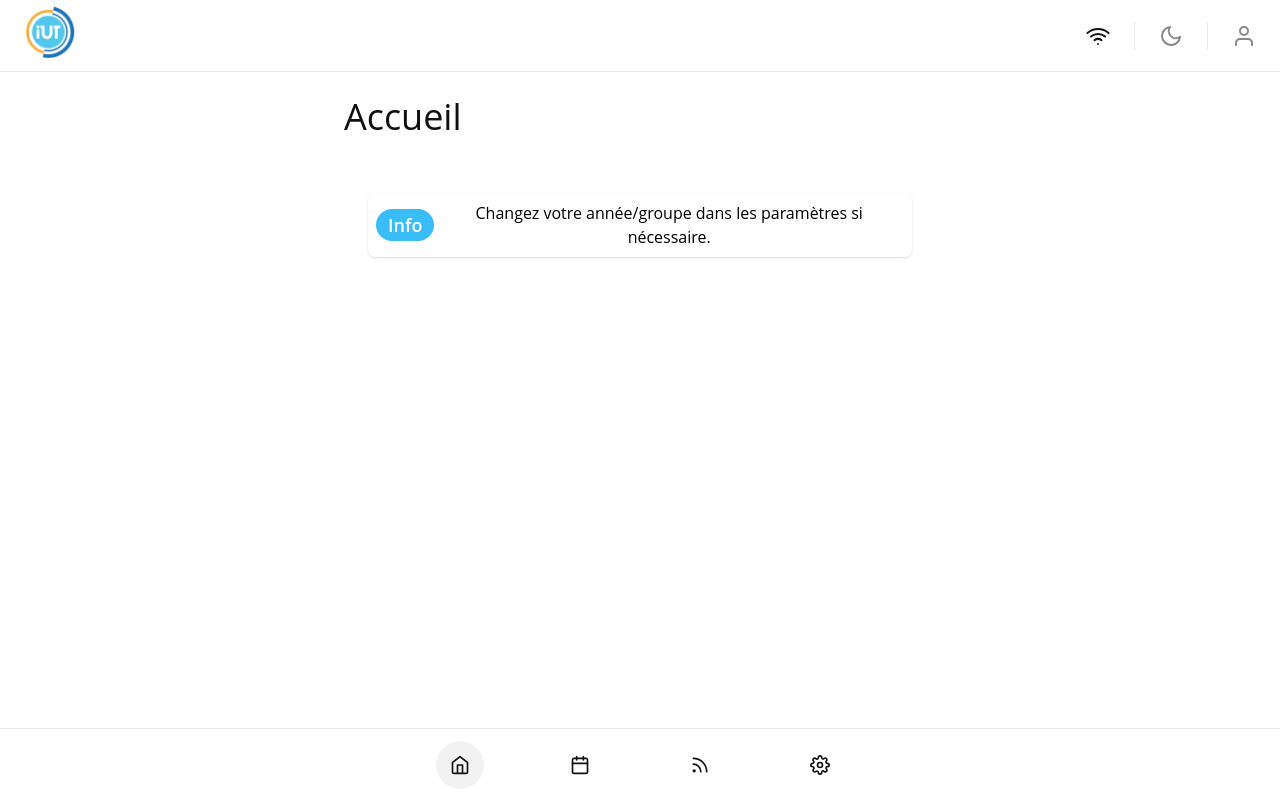
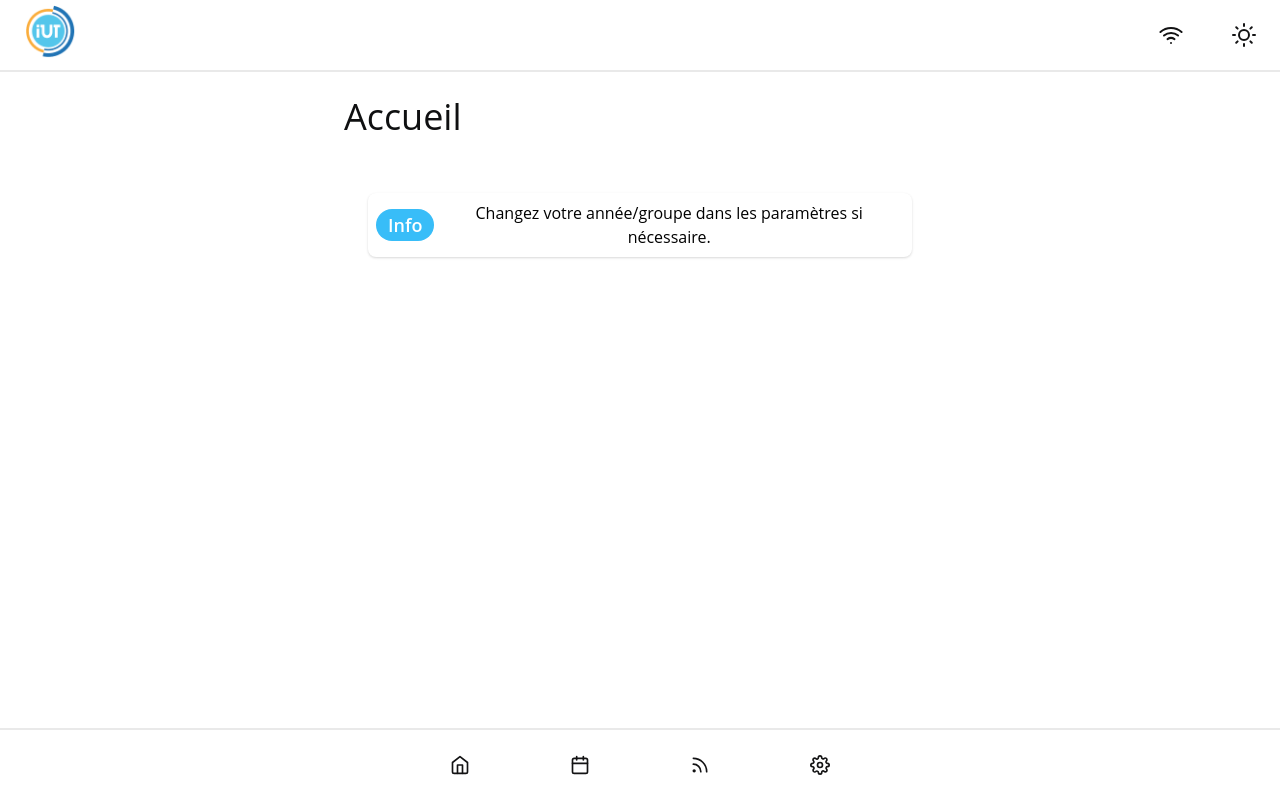
Before and after one commit to thomas-cardon/pwa-ecrans-connectes, a Next.js app: page / in a window 1280 px wide. Built offline with nearby package versions, Linux system fonts and the light colour scheme.

Commit message:
New dark theme?

```diff
--- a/src/components/appbar.tsx
+++ b/src/components/appbar.tsx
@@ -1,13 +1,34 @@
 import Brand from './brand'
-
+import { useState, useEffect } from 'react'
 import { useOnlineStatus } from '../utils/online'
-import { Wifi, WifiOff, User, Moon } from 'react-feather'
+import { Wifi, WifiOff, User, Moon, Sun } from 'react-feather'
 
 const Header = () => {
   const isOnline = useOnlineStatus()
+  const [mode, setMode] = useState('light');
+
+
+  const onSelectMode = (mode: string) => {
+    setMode(mode)
+    if (mode === 'dark') document.documentElement.classList.add('dark')
+    else document.documentElement.classList.remove('dark')
+  }
+
+  useEffect(() => {
+    // Add listener to update styles
+    window.matchMedia('(prefers-color-scheme: dark)').addEventListener('change', e => onSelectMode(e.matches ? 'dark' : 'light'));
+
+    // Setup dark/light mode for the first time
+    onSelectMode(window.matchMedia('(prefers-color-scheme: dark)').matches ? 'dark' : 'light')
+
+    // Remove listener
+    return () => {
+      window.matchMedia('(prefers-color-scheme: dark)').removeEventListener('change', () => {});
+    }
+  }, []);
 
   return (
-    <header className="bg-white dark:bg-gray-500">
+    <header className="bg-white border-b-2 border-gray-100 dark:border-opacity-25 dark:bg-purple-500">
       <Brand />
 
       <div style={{ flex: 1 }} />
@@ -15,18 +36,13 @@ const Header = () => {
       <nav>
         {isOnline ? <Wifi /> : <WifiOff />}
         <div className='divider' />
-        <Moon className="opacity-50" />
-        <div className='divider' />
-        <User className="opacity-50" />
-      </nav>
-
-      <style jsx>{`
+        {mode === 'dark' ? <Moon className="transition-all cursor-pointer hover:opacity-50" onClick={() => onSelectMode('light')} /> : <Sun className="transition-all cursor-pointer hover:opacity-50" onClick={() => onSelectMode('dark')} />}      </nav>
+      <style jsx global>{`
         header {
           padding: 0 var(--gap);
           padding-top: env(safe-area-inset-top);
           width: 100%;
           height: calc(env(safe-area-inset-top) + 72px);
-          border-bottom: 1px solid var(--divider);
           display: flex;
           align-items: center;
           z-index: 10;
--- a/src/components/bottom-nav.tsx
+++ b/src/components/bottom-nav.tsx
@@ -29,14 +29,14 @@ const BottomNav = () => {
   const { pathname } = useRouter()
 
   return (
-    <nav className="bg-white dark:bg-gray-500">
+    <nav className="bg-white border-t-2 border-gray-100 dark:bg-purple-500 dark:border-opacity-25">
       <div>
-        {links.map((link) => (
+        {links.map(link => (
           <Link href={link.href} key={link.title}>
             <a
               title={link.title}
               aria-label={link.title}
-              className={pathname === link.href ? 'active transition-all' : 'transition-all'}
+              className={pathname === link.href ? 'active transition-all dark:text-white' : 'transition-all dark:text-white'}
             >
               {link.icon}
             </a>
@@ -54,8 +54,6 @@ const BottomNav = () => {
           justify-content: center;
           position: fixed;
           bottom: 0;
-
-          border-top: 1px solid var(--divider);
         }
 
         nav > div {
@@ -88,17 +86,11 @@ const BottomNav = () => {
           background: rgba(255, 255, 255, 0.05);
         }
 
-        @media (prefers-color-scheme: light) {
-          .active,
-          nav a:active,
-          nav a:focus,
-          nav a:hover {
-            background: rgba(0, 0, 0, 0.05);
-          }
-        }
-
-        nav a.active {
-          color: var(--accent);
+        body.dark .active,
+        body.dark nav a:active,
+        body.dark nav a:focus,
+        body.dark nav a:hover {
+          background: rgba(0, 0, 0, 0.05);
         }
       `}</style>
     </nav>
--- a/src/components/brand.tsx
+++ b/src/components/brand.tsx
@@ -5,7 +5,7 @@ import profilePic from '../../public/images/brand.png'
 
 const Brand = () => (
   <Link href='/'>
-    <a>
+    <a className="d-block">
       <Image
         src={process.env.brand || profilePic}
         alt='IUT'
@@ -13,32 +13,6 @@ const Brand = () => (
         width='54'
         height='54'
       />
-
-      <style jsx>{`
-        a {
-          position: absolute;
-          z-index: 3;
-        }
-
-        h1 {
-          color: var(--text);
-          padding-right: var(--gap-small);
-          width: 100%;
-          line-height: 32px;
-          font-size: 18px;
-          font-weight: 500;
-          letter-spacing: 0.0035em;
-          background: var(--base);
-          transition: var(--transition-colors);
-        }
-
-        h1 span {
-          color: var(--text);
-          position: relative;
-          bottom: 0;
-          left: 0;
-        }
-      `}</style>
     </a>
   </Link>
 )
--- a/src/components/page.tsx
+++ b/src/components/page.tsx
@@ -18,7 +18,7 @@ const Page = ({ title, showButtons, subtitle, children }: Props) => {
 
     <Appbar />
 
-    <main className="dark:bg-gray-500">
+    <main className="dark:bg-purple-500">
       <Title showButtons={showButtons} subtitle={subtitle}>{title}</Title>
       {children}
     </main>
--- a/src/components/schedule.tsx
+++ b/src/components/schedule.tsx
@@ -59,7 +59,7 @@ const Schedule = ({ data } : Props) => {
                 </div>
                 {courses.map((course, j) =>
                     <div className="py-6" key={i + '-' + j}>
-                        <div className="p-4 shadow-xl sm:p-6 dark:bg-gray-800 rounded-xl">
+                        <div className="p-4 shadow-xl sm:p-6 dark:bg-purple-700 rounded-xl">
                             <div className="flex flex-row justify-between align-center">
                                 <div className="flex flex-col">
                                     <h2 className="text-3xl font-light text-gray-800 dark:text-white">{course.label.replace(/\*/g, '').replace('(INFO)', '').replace(/TD G.*/g, '').trim()}</h2>
@@ -76,14 +76,14 @@ const Schedule = ({ data } : Props) => {
 
                             <div className="flex flex-col items-center justify-center">
 
-                                <div className="relative w-full h-32 p-4 mt-4 bg-center bg-cover rounded-lg shadow-xl bg-gradient-to-r from-indigo-50 to-indigo-100 dark:from-gray-300 dark:to-gray-400">
+                                <div className="relative w-full h-32 p-4 mt-4 bg-center bg-cover rounded-lg shadow-xl bg-gradient-to-r from-indigo-50 to-indigo-100 dark:from-gold-200 dark:to-gold-300">
                                     <div className="absolute inset-0 bg-opacity-50 rounded-lg backdrop-filter backdrop-blur-md"></div>
                                     <div className="relative flex items-center justify-center w-full h-full px-4 sm:px-6 lg:px-4">
                                         <div>
-                                            <h3 className="text-lg text-center text-gray-700 dark:text-white">
+                                            <h3 className="text-lg text-center text-gray-700">
                                                 Ce cours est de:
                                             </h3>
-                                            <h3 className="mt-2 text-3xl font-bold text-center text-gray-700 dark:text-white">
+                                            <h3 className="mt-2 text-3xl font-bold text-center text-gray-700">
                                                 {course.start.toLocaleTimeString(navigator.language, { hour: '2-digit', minute: '2-digit' })} à {course.end.toLocaleTimeString(navigator.language, { hour: '2-digit', minute: '2-digit' })}
                                             </h3>
                                         </div>
--- a/src/components/title.tsx
+++ b/src/components/title.tsx
@@ -24,7 +24,7 @@ const Title = ({ showButtons, subtitle, children }) => {
     <Section>
       <div className="lg:flex lg:items-center lg:justify-between">
         <div className="flex-1 min-w-0">
-          <h2 className="text-4xl text-gray-900 leading-12 font-display dark:text-white sm:truncate">
+          <h2 className="text-4xl text-gray-900 leading-12 font-display dark:text-gold-400 dark:font-semibold sm:truncate">
             {children}
           </h2>
           {subtitle}
--- a/src/pages/_document.tsx
+++ b/src/pages/_document.tsx
@@ -16,7 +16,7 @@ class MyDocument extends Document {
     return (
       <Html lang='fr'>
         <Head />
-        <body className="text-gray-800 dark:text-white dark:bg-gray-500">
+        <body className="text-gray-800 dark:text-white dark:bg-purple-500">
           <Main />
           <NextScript />
         </body>
--- a/src/styles/global.css
+++ b/src/styles/global.css
@@ -17,14 +17,6 @@
   --gap-small: 0.75rem;
   --gap: 1.5rem;
   --gap-large: 3rem;
-
-  --divider: #2d2e31;
-}
-
-@media (prefers-color-scheme: light) {
-  body {
-      --divider: #eaeaea;
-  }
 }
 
 *,
--- a/tailwind.config.js
+++ b/tailwind.config.js
@@ -2,7 +2,7 @@ const colors = require('tailwindcss/colors')
 
 module.exports = {
   purge: ['./src/pages/**/*.tsx', './src/components/**/*.tsx'],
-  darkMode: 'media', // or 'media' or 'class'
+  darkMode: 'class', // or 'media' or 'class'
   theme: {
     colors: {
       transparent: 'transparent',
@@ -25,6 +25,30 @@ module.exports = {
         '700': '#17181a',
         '800': '#131314',
         '900': '#0f1011'
+      },
+      purple: {
+        '50': '#f4f3f6',
+        '100': '#eae6ec',
+        '200': '#cac2d0',
+        '300': '#aa9db4',
+        '400': '#6a537c',
+        '500': '#2a0944',
+        '600': '#26083d',
+        '700': '#200733',
+        '800': '#190529',
+        '900': '#150421'
+      },
+      gold: {
+        '50': '#fefcf9',
+        '100': '#fdf9f4',
+        '200': '#fbefe3',
+        '300': '#f8e6d1',
+        '400': '#f3d3af',
+        '500': '#eec08d',
+        '600': '#d6ad7f',
+        '700': '#b3906a',
+        '800': '#8f7355',
+        '900': '#755e45'
       }
     },
     fontFamily: {
```
